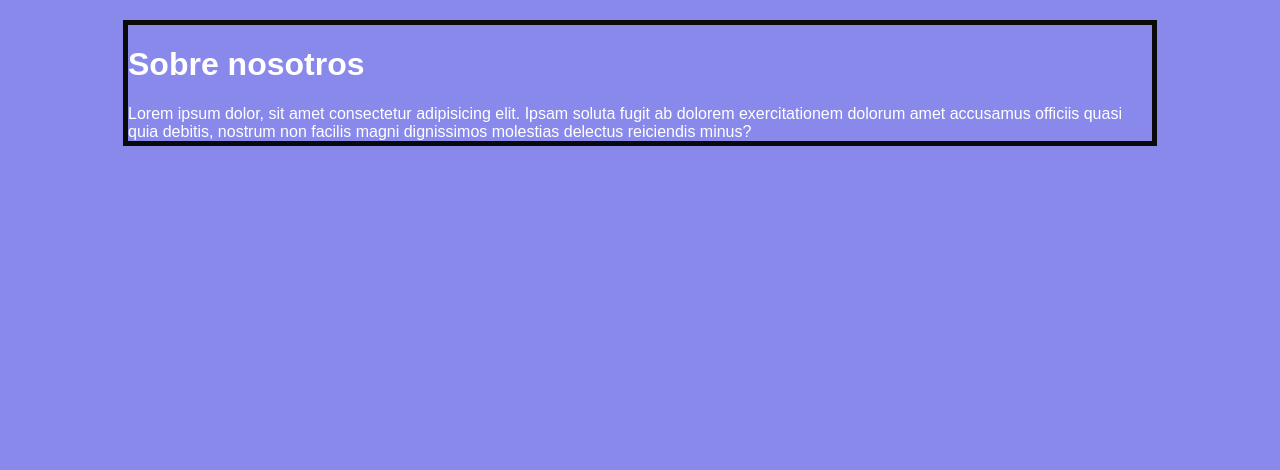
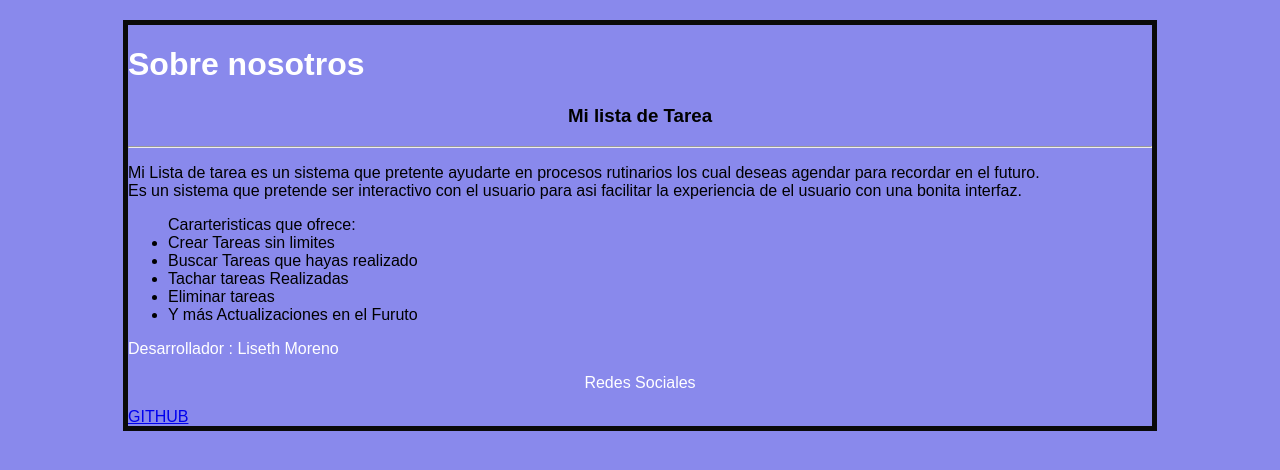
Before and after one commit to LisethMoreno1/ProyectoListastarea, a React (Vite) app in the folder react-tasks/: page /SobreNosotros in a window 1280 px wide. Shown: the top 470 px of the page. Built offline with nearby package versions, Linux system fonts and the light colour scheme.

Commit message:
Actaulizacion 2

```diff
--- a/react-tasks/src/components/SobreNosotros.jsx
+++ b/react-tasks/src/components/SobreNosotros.jsx
@@ -3,14 +3,29 @@ import React from 'react'
 export default function SobreNosotros() {
   return (
     <>
-    <h1>Sobre nosotros</h1>
-      <div>
-        Lorem ipsum dolor, sit amet consectetur adipisicing elit. Ipsam soluta
-        fugit ab dolorem exercitationem dolorum amet accusamus officiis quasi
-        quia debitis, nostrum non facilis magni dignissimos molestias delectus
-        reiciendis minus?
-      </div>
+      <h1>Sobre nosotros</h1>
+      <h3 style={{ color: "black", textAlign: "center" }}>Mi lista de Tarea</h3>
+      <hr />
+      <p style={{ color: "black" }}>
+        Mi Lista de tarea es un sistema que pretente ayudarte en procesos
+        rutinarios los cual deseas agendar para recordar en el futuro.
+        <br />
+        Es un sistema que pretende ser interactivo con el usuario para asi
+        facilitar la experiencia de el usuario con una bonita interfaz.{" "}
+      </p>
+      <ul style={{ color: "black" }}>
+        Cararteristicas que ofrece:
+        <br />
+        <li>Crear Tareas sin limites</li>
+        <li>Buscar Tareas que hayas realizado</li>
+        <li>Tachar tareas Realizadas</li>
+        <li>Eliminar tareas</li>
+        <li>Y más Actualizaciones en el Furuto</li>
+      </ul>
+      <p>Desarrollador : Liseth Moreno</p>
 
+      <p style={{ textAlign: "center" }}>Redes Sociales</p>
+      <a href="https://github.com/LisethMoreno1">GITHUB</a>
     </>
   );
 }
```
